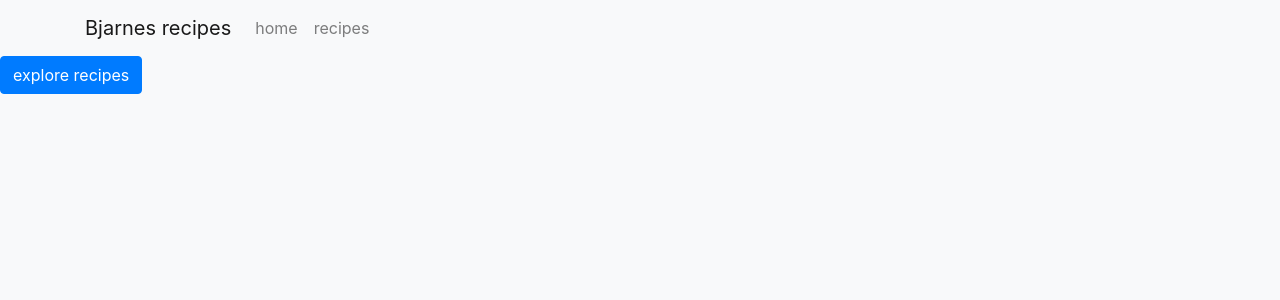
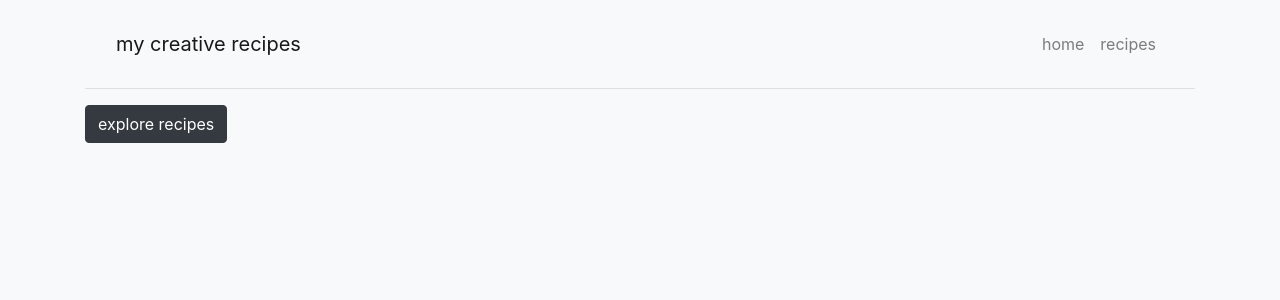
Before and after one commit to bkopplin/meals, a Jekyll site: the page built from index.html, in a window 1280 px wide. Shown: the top 300 px of the page. Built offline with Jekyll 4.4.1, drawn with Linux system fonts in a browser that asks for light colours.

Commit message:
updates for minimal website

```diff
--- a/_config.yml
+++ b/_config.yml
@@ -13,7 +13,7 @@
 # you will see them accessed via {{ site.title }}, {{ site.email }}, and so on.
 # You can create any custom variable you would like, and they will be accessible
 # in the templates via {{ site.myvariable }}.
-title: Your awesome title
+title: my creative recipes
 email: your-email@example.com
 description: >- # this means to ignore newlines until "baseurl:"
   Write an awesome description for your new site here. You can edit this
--- a/_includes/navbar.html
+++ b/_includes/navbar.html
@@ -1,13 +1,13 @@
 
 <nav class="navbar navbar-expand-lg navbar-light bg-light">
   <div class="container">
-    <a class="navbar-brand" href="#">Bjarnes recipes</a>
+    <a class="navbar-brand" href="{{site.url}}">{{site.title}}</a>
     <button class="navbar-toggler" type="button" data-toggle="collapse" data-target="#navbarSupportedContent" aria-controls="navbarSupportedContent" aria-expanded="false" aria-label="Toggle navigation">
       <span class="navbar-toggler-icon"></span>
     </button>
 
-    <div class="collapse navbar-collapse" id="navbarSupportedContent">
-      <ul class="navbar-nav mr-auto">
+    <div class="collapse navbar-collapse justify-content-end" id="navbarSupportedContent">
+      <ul class="navbar-nav ">
         {% for item in site.data.navigation%}
         <li class="nav-item">
           <a class="nav-link" href="{{item.link}}">{{item.name}}</a>
@@ -18,3 +18,4 @@
     </div>
   </div>
   </nav>
+  <hr>
--- a/_layouts/default.html
+++ b/_layouts/default.html
@@ -16,16 +16,22 @@
 
 <!-- Latest compiled JavaScript -->
 <script src="https://maxcdn.bootstrapcdn.com/bootstrap/4.1.3/js/bootstrap.min.js"></script>
-    <link rel="stylesheet" type="text/css" media="screen" href="style.css" />
+    <link rel="stylesheet" type="text/css" media="screen" href="../style.css" />
 
 </head>
 <body class="bg-light">
 
     <header>
-        {% include navbar.html %}
+        <div class="container pt-3">
+            {% include navbar.html %}
+
+        </div>
+
     </header>
     <main>
+        <div class="container ">
             {{content}}
+        </div>
 
     </main>
 
--- a/index.html
+++ b/index.html
@@ -3,4 +3,4 @@ layout: default
 title: "main page"
 ---
 
-<a href="recipes.html" class="btn btn-primary">explore recipes</a>
+<a href="recipes.html" class="btn btn-dark">explore recipes</a>
--- a/style.css
+++ b/style.css
@@ -1,9 +1,9 @@
 .overlay {
     position: relative;
-    min-height: 60px;
+    min-height: 40px;
   }
 .overlay-body {
-    height: 60px;
+    height: 40px;
     position: absolute;
     bottom: 0;
 }
```
